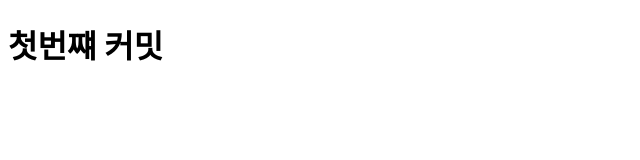
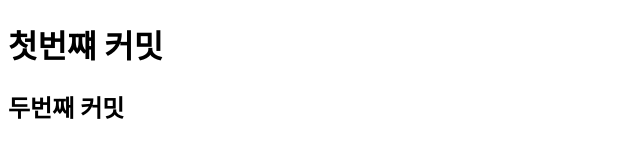
Before and after one commit to Unknown02-coder/git-as.reo, a plain HTML site: page index.html in a window 1280 px wide. Shown: the whole page, without its empty margins (0-640 px from the left). Drawn offline with Linux system fonts and the light colour scheme.

Commit message:
second commit

```diff
--- a/index.html
+++ b/index.html
@@ -7,5 +7,6 @@
 </head>
 <body>
     <h1>첫번쨰 커밋</h1>
+    <h2>두번째 커밋</h2>
 </body>
 </html>
```
